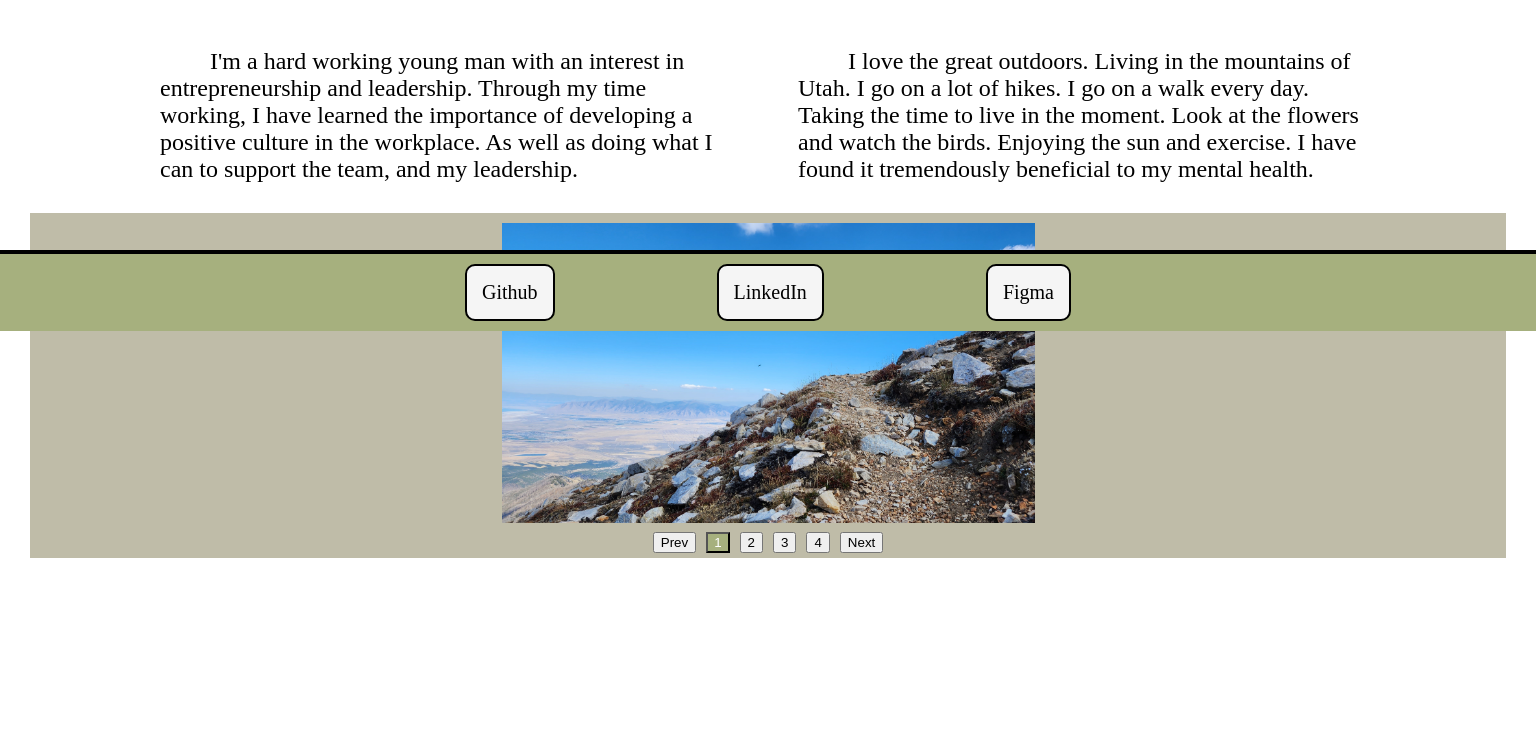
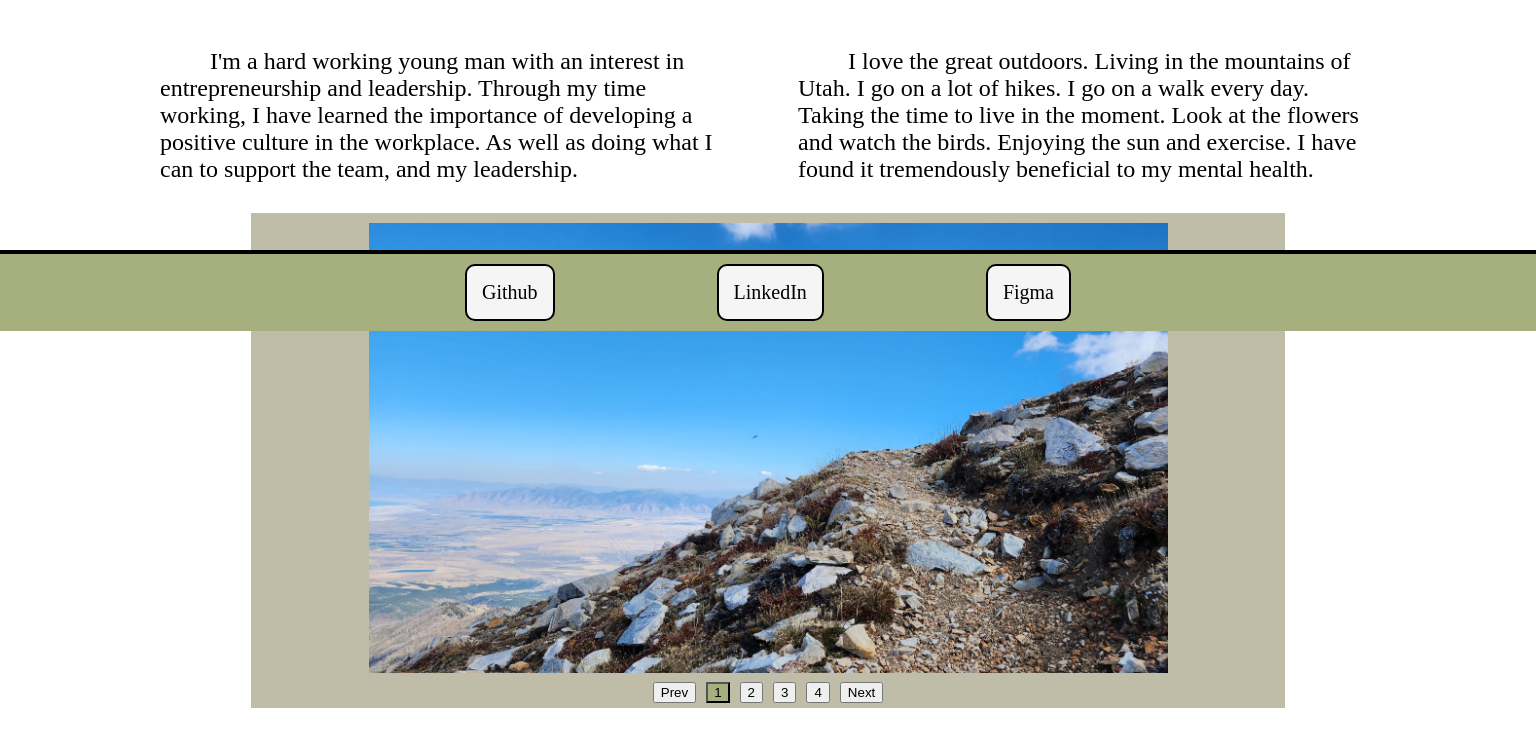
Before and after one commit to Jacob-Aston/react-portfolio, a React (Create React App) app: page / in a window 1536 px wide. Shown: the part 469-1216 px from the top of the page. Before the commit the page ends 1127 px from the top, so only its background shows below. Built offline with nearby package versions, Linux system fonts and the light colour scheme; the HTML template or start-up script is replaced by a standard one.

Commit message:
added responsive styling to about carousel.

```diff
--- a/src/styles/Carousel.css
+++ b/src/styles/Carousel.css
@@ -33,11 +33,24 @@
 
 .indicators > button.active {
   background-color: #a6b07e;
-  color: #fff;
 }
 
 @media (min-width: 744px) {
+  .carousel {
+    width: 80%;
+  }
+
   .carousel-item {
     height: 300px;
   }
 }
+
+@media (min-width: 1440px) {
+  .carousel {
+    width: 70%;
+  }
+
+  .carousel-item {
+    height: 450px;
+  }
+}
```
